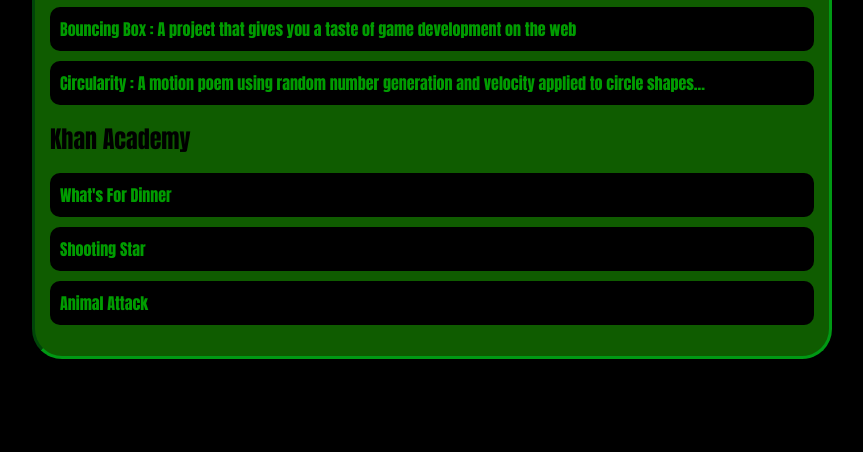
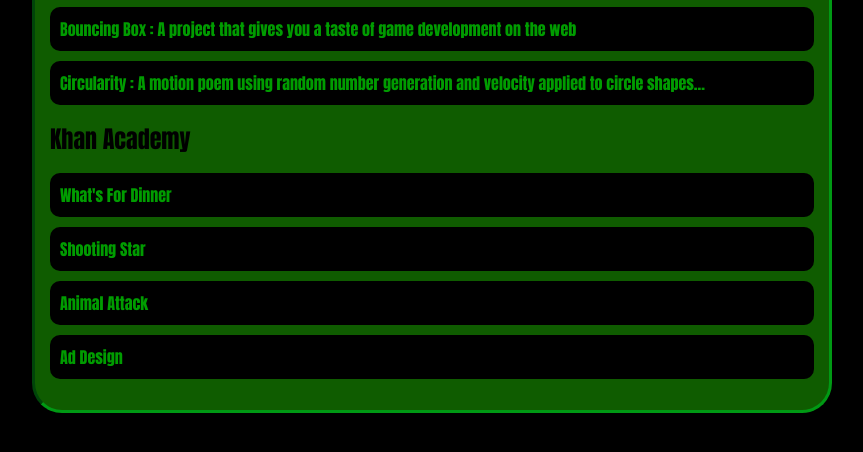
Before and after one commit to matthewscott2/matthewscott.github.io, a plain HTML site: page portfolio.html in a window 1280 px wide. Shown: the part 250-702 px from the top of the page, without its empty margins (208-1071 px from the left). Drawn offline with Linux system fonts and the light colour scheme.

Commit message:
new project

```diff
--- a/portfolio.html
+++ b/portfolio.html
@@ -32,6 +32,7 @@
                   <li><a href="https://www.khanacademy.org/computer-programming/ladybug-delicacy/5509129647734784">What's For Dinner</a></li>
                   <li><a href="https://www.khanacademy.org/computer-programming/heated-skies/5287554830876672">Shooting Star</a></li>
                   <li><a href="https://www.khanacademy.org/computer-programming/rabid-bunny/5460414178312192">Animal Attack</a></li>
+                  <li><a href="https://www.khanacademy.org/computer-programming/bottle/4619196190998528">Ad Design</a></li>
                 </ul>
             </div>
         </main>
```
